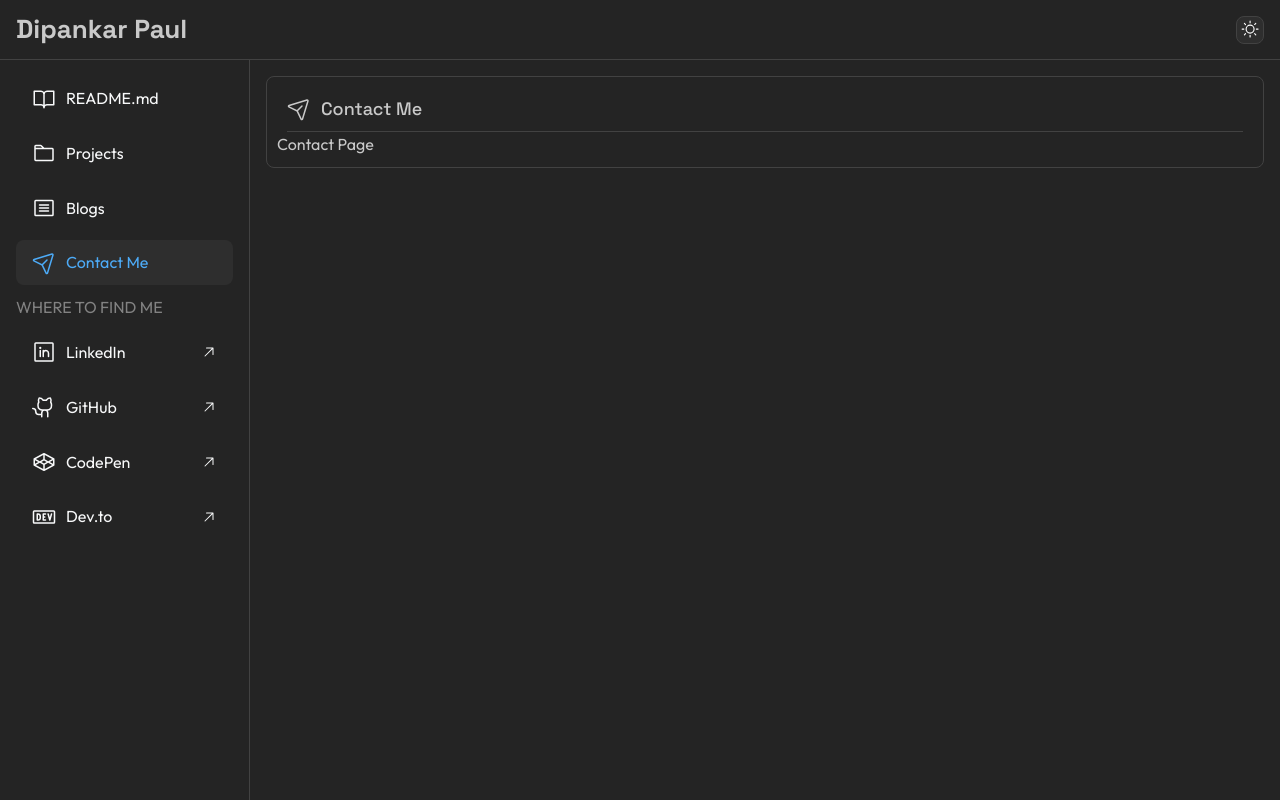
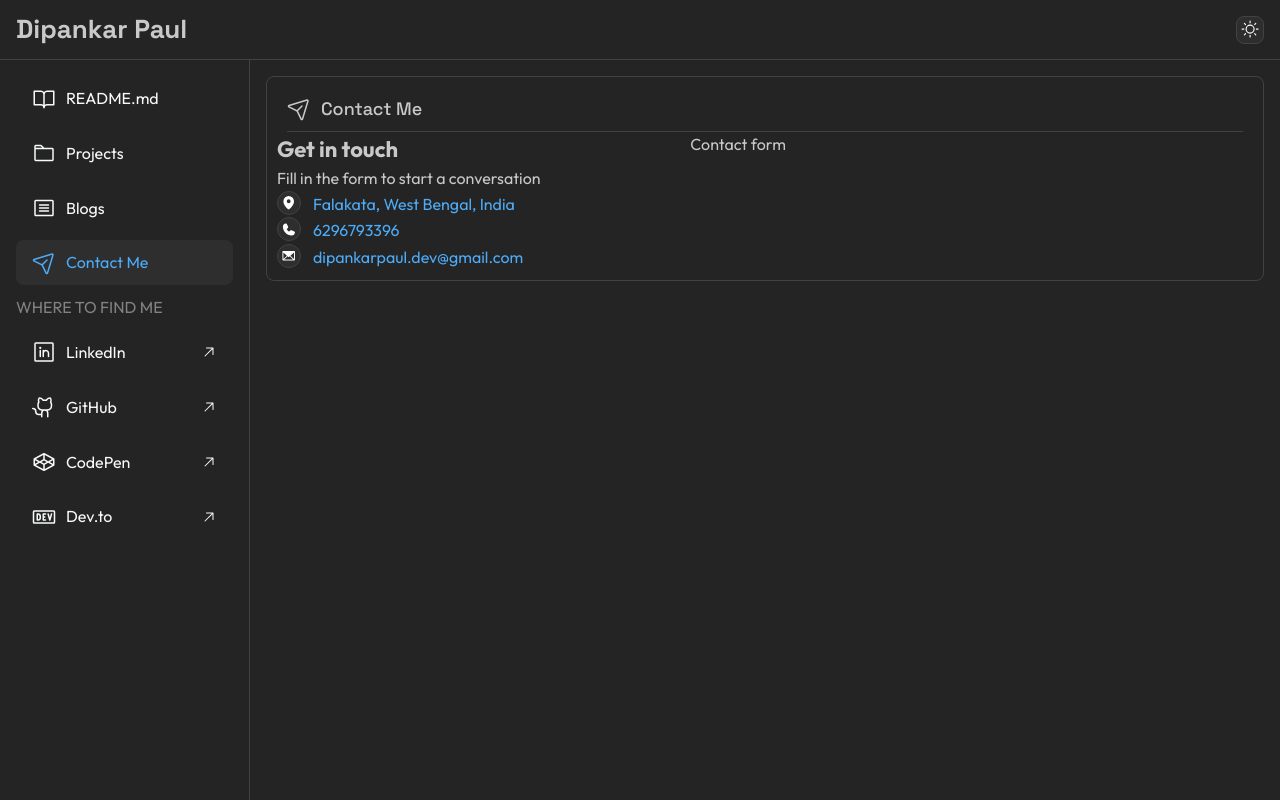
Before and after one commit to iamdipankarpaul/Dipankar-Paul-Portfolio-Website, a React (Vite) app: page /contact in a window 1280 px wide. Built offline with nearby package versions, Linux system fonts and the light colour scheme.

Commit message:
working on contact page

```diff
--- a/src/pages/contact/ContactPage.jsx
+++ b/src/pages/contact/ContactPage.jsx
@@ -1,5 +1,13 @@
-import { Box } from "@mantine/core";
-import {  PaperPlaneTilt } from "@phosphor-icons/react";
+import {
+  Box,
+  SimpleGrid,
+  Grid,
+  List,
+  ThemeIcon,
+  Text,
+  Anchor,
+} from "@mantine/core";
+import { Envelope, MapPin, PaperPlaneTilt, Phone } from "@phosphor-icons/react";
 
 import classes from "./Contact.module.css";
 import Topbar from "../../components/Topbar";
@@ -9,7 +17,60 @@ const ContactPage = () => {
     <Box className={classes.wrapper}>
       <Topbar label="Contact Me" icon={<PaperPlaneTilt size={24} />} />
       <Box>
-        <div>Contact Page</div>
+        <Grid>
+          <Grid.Col span={{ base: 12, md: 4, lg: 5 }}>
+            <Box>
+              <Text fz="h3" fw={700}>
+                Get in touch
+              </Text>
+              <Text>Fill in the form to start a conversation</Text>
+              <List>
+                <List.Item
+                  icon={
+                    <ThemeIcon size={24} radius="xl" variant="default">
+                      <MapPin size={"70%"} weight="fill" />
+                    </ThemeIcon>
+                  }
+                >
+                  <Anchor
+                    href="https://maps.app.goo.gl/tWT9idJuPQhH2ugx9"
+                    target="_blank"
+                  >
+                    Falakata, West Bengal, India
+                  </Anchor>
+                </List.Item>
+                <List.Item
+                  icon={
+                    <ThemeIcon size={24} radius="xl" variant="default">
+                      <Phone size={"70%"} weight="fill" />
+                    </ThemeIcon>
+                  }
+                >
+                  <Anchor href={`tel:6296793396`} target="_blank">
+                    6296793396
+                  </Anchor>
+                </List.Item>
+                <List.Item
+                  icon={
+                    <ThemeIcon size={24} radius="xl" variant="default">
+                      <Envelope size={"70%"} weight="fill" />
+                    </ThemeIcon>
+                  }
+                >
+                  <Anchor
+                    href={`mailto:dipankarpaul.dev@gmail.com`}
+                    target="_blank"
+                  >
+                    dipankarpaul.dev@gmail.com
+                  </Anchor>
+                </List.Item>
+              </List>
+            </Box>
+          </Grid.Col>
+          <Grid.Col span={{ base: 12, md: 8, lg: 7 }}>
+            <Box>Contact form</Box>
+          </Grid.Col>
+        </Grid>
       </Box>
     </Box>
   );
```
Also changed, not shown: src/layout/AppFooter.jsx (added, +12 -0 lines).
